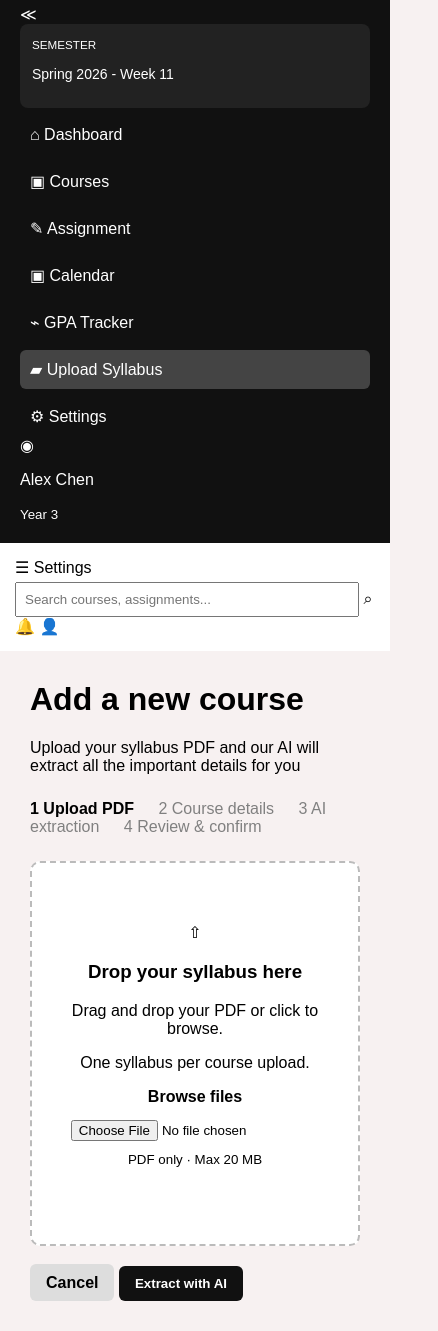
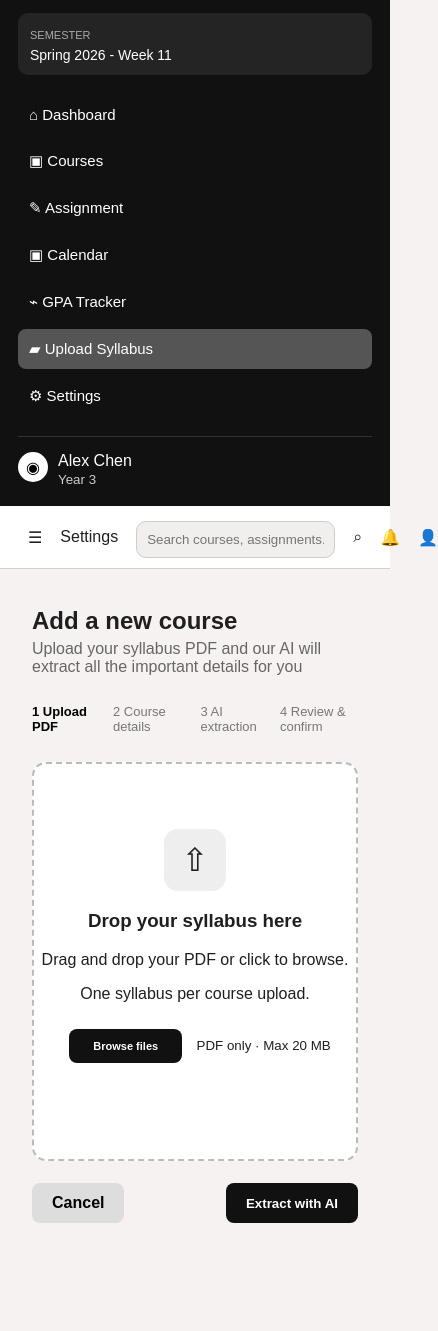
Before and after one commit to kruugerr/cp476-project, a website: page frontend/pages/upload-syllabus.html in a window 390 px wide. Shown: the part 81-1412 px from the top of the page, 438 px wide, since content can reach past the window. After the commit the page ends 1326 px from the top, so only its background shows below. Drawn offline with Linux system fonts and the light colour scheme.

Commit message:
Refactor syllabus.css for layout and style improvements

```diff
--- a/frontend/css/syllabus.css
+++ b/frontend/css/syllabus.css
@@ -1,7 +1,8 @@
 body {
     margin: 0;
     font-family: Arial, sans-serif;
-    background-color: #f7f1f1;
+    background-color: #f7f2f2;
+    color: #1f1f1f;
 }
 
 .layout {
@@ -10,20 +11,52 @@ body {
 }
 
 .sidebar {
-    width: 220px;
+    width: 230px;
     background-color: #111;
     color: white;
-    padding: 20px;
+    padding: 18px;
+    position: relative;
 }
 
-.sidebar h2 {
-    margin-top: 0;
+.logo {
+    display: flex;
+    align-items: center;
+    gap: 10px;
+}
+
+.logo h2 {
+    font-size: 20px;
+}
+
+.circle {
+    background-color: white;
+    color: black;
+    width: 28px;
+    height: 28px;
+    border-radius: 50%;
+    display: grid;
+    place-items: center;
+    font-weight: bold;
+}
+
+.collapse {
+    margin-left: auto;
 }
 
 .semester {
-    background-color: #222;
+    background-color: #242424;
     padding: 12px;
-    border-radius: 8px;
+    border-radius: 10px;
+    margin: 20px 0;
+}
+
+.semester small {
+    color: #aaa;
+    font-size: 11px;
+}
+
+.semester p {
+    margin: 4px 0 0;
     font-size: 14px;
 }
 
@@ -31,41 +64,92 @@ body {
     display: block;
     color: white;
     text-decoration: none;
-    padding: 10px;
-    margin-top: 8px;
-    border-radius: 6px;
+    padding: 11px;
+    border-radius: 8px;
+    margin-bottom: 7px;
+    font-size: 15px;
 }
 
 .sidebar a:hover,
 .sidebar .active {
-    background-color: #444;
+    background-color: #555;
+}
+
+.user {
+    position: absolute;
+    bottom: 18px;
+    left: 18px;
+    right: 18px;
+    border-top: 1px solid #333;
+    padding-top: 15px;
+    display: flex;
+    gap: 10px;
+}
+
+.user p {
+    margin: 0;
+}
+
+.user small {
+    color: #ccc;
+}
+
+.user-icon {
+    background-color: white;
+    color: black;
+    border-radius: 50%;
+    width: 30px;
+    height: 30px;
+    display: grid;
+    place-items: center;
 }
 
 .main {
     flex: 1;
-    padding: 30px;
 }
 
 .topbar {
+    height: 62px;
     background-color: white;
-    padding: 15px;
-    margin: -30px -30px 30px -30px;
+    border-bottom: 1px solid #d0d0d0;
     display: flex;
-    justify-content: space-between;
+    align-items: center;
+    gap: 18px;
+    padding: 0 28px;
 }
 
 .topbar input {
-    width: 300px;
-    padding: 8px;
+    margin-left: auto;
+    width: 420px;
+    padding: 10px;
+    border-radius: 10px;
+    border: 1px solid #ccc;
+}
+
+.page {
+    padding: 22px 32px;
+}
+
+.page h1 {
+    font-size: 24px;
+    margin-bottom: 5px;
+}
+
+.subtext {
+    color: #666;
+    margin-top: 0;
 }
 
 .steps {
-    margin: 25px 0;
+    display: flex;
+    gap: 22px;
+    margin: 28px 0;
+    font-size: 13px;
+    align-items: center;
 }
 
 .steps span {
-    margin-right: 20px;
-    color: gray;
+    color: #777;
 }
 
 .active-step {
@@ -73,33 +157,56 @@ body {
     font-weight: bold;
 }
 
-.upload-box,
-.card,
-.loading-box {
-    background-color: white;
-    padding: 25px;
-    border-radius: 10px;
-    width: 600px;
-    margin-bottom: 20px;
+.done-step {
+    color: black !important;
 }
 
 .upload-box {
+    background-color: white;
     border: 2px dashed #bbb;
+    border-radius: 14px;
+    width: 700px;
+    height: 330px;
     text-align: center;
-    padding: 60px 25px;
+    padding-top: 65px;
 }
 
-.buttons {
-    width: 600px;
+.upload-icon {
+    width: 62px;
+    height: 62px;
+    background-color: #eee;
+    border-radius: 14px;
+    margin: auto;
+    line-height: 62px;
+    font-size: 32px;
+}
+
+.browse-btn {
+    display: inline-block;
+    background-color: #111;
+    color: white;
+    padding: 11px 24px;
+    border-radius: 8px;
+    cursor: pointer;
+    margin: 10px;
+}
+
+.browse-btn input {
+    display: none;
+}
+
+.bottom-buttons {
+    width: 700px;
     display: flex;
     justify-content: space-between;
+    margin-top: 22px;
 }
 
 button,
 .cancel-btn {
-    padding: 10px 16px;
     border: none;
-    border-radius: 6px;
+    padding: 11px 20px;
+    border-radius: 8px;
     text-decoration: none;
     cursor: pointer;
     font-weight: bold;
@@ -115,43 +222,141 @@ button {
     color: black;
 }
 
+.loading-card {
+    width: 720px;
+    background-color: white;
+    border-radius: 14px;
+    box-shadow: 0 3px 10px #ccc;
+    padding: 60px;
+    text-align: center;
+}
+
+.spinner {
+    width: 45px;
+    height: 45px;
+    border: 5px solid #ddd;
+    border-top: 5px solid black;
+    border-radius: 50%;
+    margin: auto;
+    animation: spin 1s linear infinite;
+}
+
+.progress {
+    background-color: #ddd;
+    height: 10px;
+    border-radius: 20px;
+    margin-top: 30px;
+}
+
+.progress-fill {
+    background-color: black;
+    height: 10px;
+    border-radius: 20px;
+    animation: load 2.5s linear;
+}
+
+.review-grid {
+    display: grid;
+    grid-template-columns: 1fr 1fr 1fr;
+    gap: 18px;
+}
+
+.info-card {
+    background-color: white;
+    border-radius: 13px;
+    box-shadow: 0 2px 8px #ddd;
+    padding: 18px;
+}
+
+.info-card h3 {
+    font-size: 14px;
+    margin-top: 0;
+}
+
+.info-card h3 span {
+    background-color: #d6f3df;
+    color: #158246;
+    font-size: 11px;
+    border-radius: 8px;
+    padding: 4px 8px;
+    margin-left: 8px;
+}
+
 label {
     display: block;
-    margin-top: 12px;
+    margin-top: 9px;
+    font-size: 11px;
+    font-weight: bold;
+    color: #555;
+}
+
+input,
+textarea,
+select {
+    width: 95%;
+    padding: 8px;
+    border: none;
+    border-radius: 7px;
+    background-color: #f1eeee;
+    margin-top: 4px;
+}
+
+textarea {
+    height: 60px;
+}
+
+.assignment-card {
+    grid-column: span 2;
+}
+
+.table-head,
+.assignment-row {
+    display: grid;
+    grid-template-columns: 2fr 1.2fr 1.2fr 0.9fr 1.2fr;
+    gap: 8px;
+    align-items: center;
+}
+
+.table-head p {
+    font-size: 10px;
+    color: #777;
     font-weight: bold;
 }
 
-input {
-    width: 90%;
-    padding: 9px;
-    margin-top: 5px;
+.assignment-row {
+    margin-bottom: 8px;
 }
 
-.assignment {
-    border: 1px solid #ddd;
-    padding: 15px;
-    margin-bottom: 15px;
-    border-radius: 8px;
+.add-btn {
+    background-color: white;
+    color: #444;
+    margin-top: 8px;
+}
+
+.review-buttons {
+    width: 100%;
 }
 
 .hide {
     display: none;
 }
 
-.progress {
-    width: 100%;
-    height: 10px;
-    background-color: #ddd;
-    margin-top: 20px;
+@keyframes spin {
+    to {
+        transform: rotate(360deg);
+    }
 }
 
-.progress-fill {
-    width: 100%;
-    height: 10px;
-    background-color: #111;
+@keyframes load {
+    from {
+        width: 0%;
+    }
+    to {
+        width: 100%;
+    }
 }
 
-@media screen and (max-width: 800px) {
+@media screen and (max-width: 900px) {
     .layout {
         flex-direction: column;
     }
@@ -160,18 +365,31 @@ input {
         width: auto;
     }
 
+    .user {
+        position: static;
+        margin-top: 20px;
+    }
+
     .upload-box,
-    .card,
-    .loading-box,
-    .buttons {
+    .bottom-buttons,
+    .loading-card {
         width: auto;
     }
 
-    .topbar {
-        display: block;
+    .review-grid {
+        grid-template-columns: 1fr;
+    }
+
+    .assignment-card {
+        grid-column: span 1;
+    }
+
+    .assignment-row,
+    .table-head {
+        grid-template-columns: 1fr;
     }
 
     .topbar input {
-        width: 90%;
+        width: 200px;
     }
 }
```
